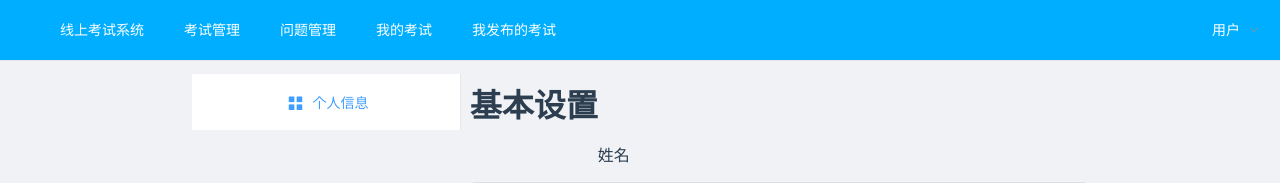
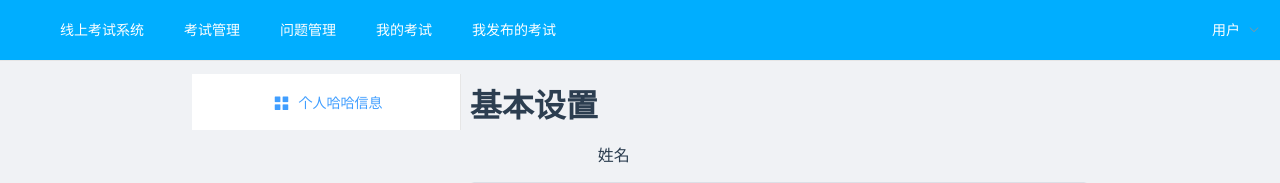
Before and after one commit to Hx76/exam, a Vue app in the folder onlineexam-ui-student/: page /userInfo in a window 1280 px wide. Shown: the top 183 px of the page. Built offline with nearby package versions, Linux system fonts and the light colour scheme; no server answers.

Commit message:
添加描述

```diff
--- a/onlineexam-ui-student/src/views/UserInfo.vue
+++ b/onlineexam-ui-student/src/views/UserInfo.vue
@@ -11,7 +11,7 @@
               @close="handleClose">
             <el-menu-item index="1">
               <i class="el-icon-menu"></i>
-              <span slot="title">个人信息</span>
+              <span slot="title">个人哈哈信息</span>
             </el-menu-item>
           </el-menu>
         </el-col>
```
